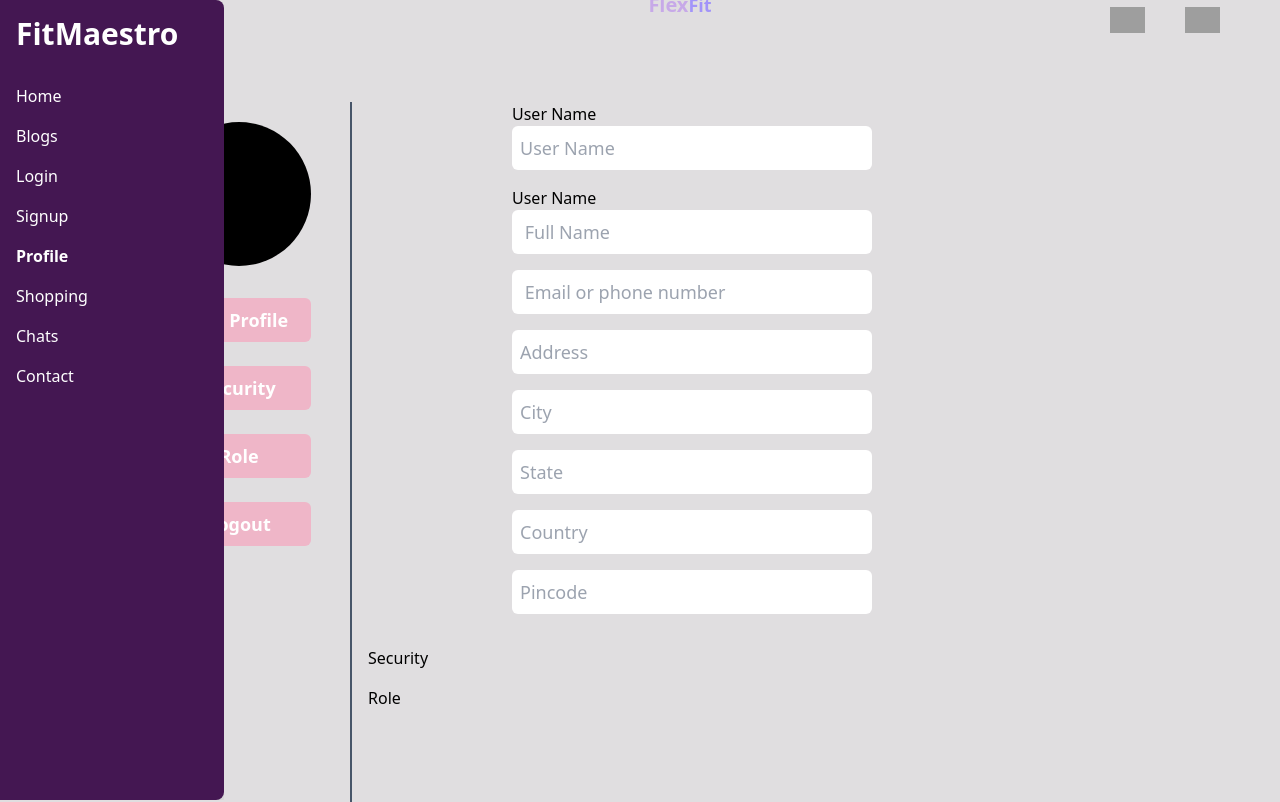
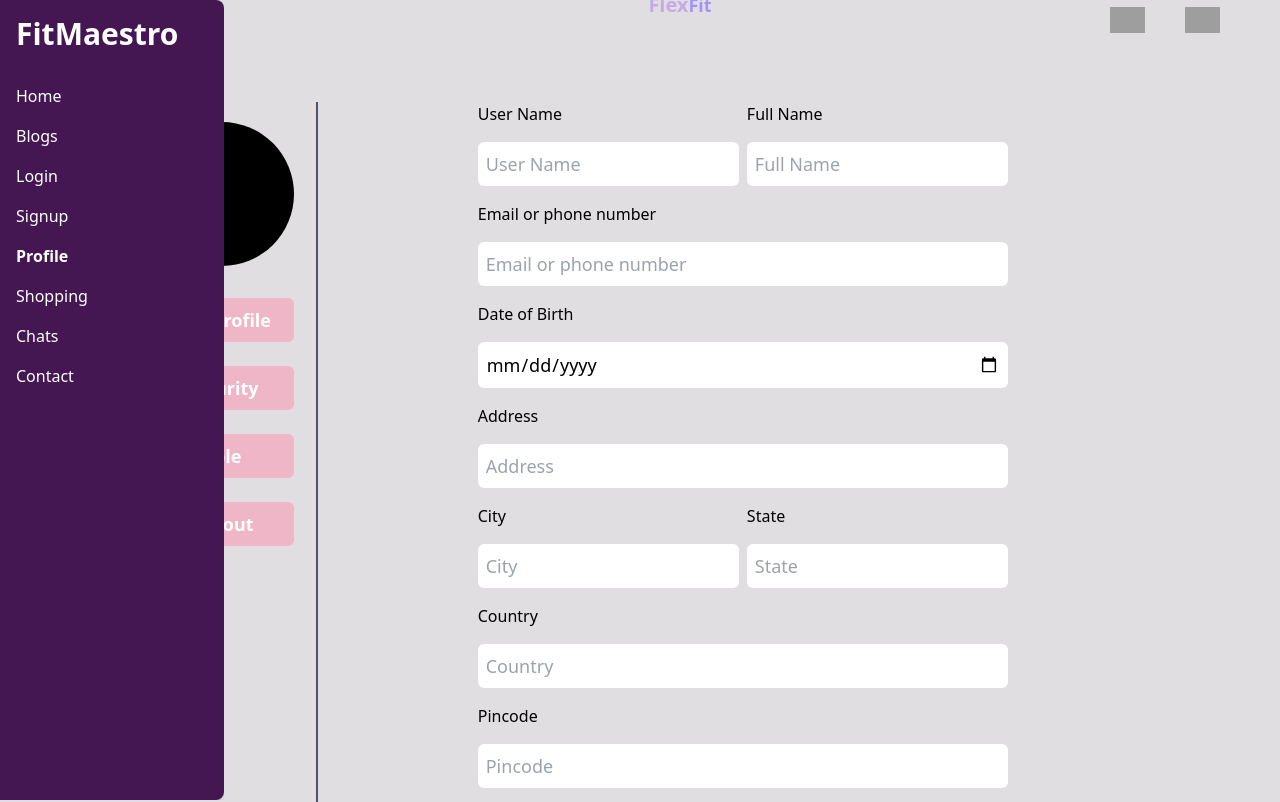
Before and after one commit to Adarsh-5454/Health-and-fitness-tracker, a React (Vite) app in the folder client/: page /profile in a window 1280 px wide. Shown: the top 802 px of the page. Built offline with nearby package versions, Linux system fonts and the light colour scheme; grey boxes are pictures that could not be loaded.

Commit message:
Create a new folder EditFlolder and add a new file called EditFile.txt inside it.

```diff
--- a/client/src/components/Inputbox/Input.tsx
+++ b/client/src/components/Inputbox/Input.tsx
@@ -5,7 +5,7 @@ const Input = ({ placeholder, type }) => {
     <>
       <input
         type={type}
-        className="w-full p-2 mb-4 text-lg rounded-md focus:outline-none focus:ring-2 focus:ring-purple-500"
+        className="w-full p-2 my-4 text-lg rounded-md focus:outline-none focus:ring-2 focus:ring-purple-500"
         placeholder={placeholder}
       />
     </>
--- a/client/src/components/Profile/EditProfile.tsx
+++ /dev/null
@@ -1,29 +0,0 @@
-import React from "react";
-import Input from "../Inputbox/Input";
-
-const EditProfile = () => {
-   return (
-      <>
-         <div className="flex flex-col  w-full px-36 ">
-            <div>
-               <div>
-                  <label> User Name</label>
-                  <Input placeholder={"User Name"} type={"text"} />
-               </div>
-               <div>
-                  <label> User Name</label>
-                  <Input placeholder={" Full Name"} type={"text"} />
-               </div>
-            </div>
-            <Input placeholder={" Email or phone number"} type={"text"} />
-            <Input placeholder={"Address"} type={"text"} />
-            <Input placeholder={"City"} type={"text"} />
-            <Input placeholder={"State"} type={"text"} />
-            <Input placeholder={"Country"} type={"text"} />
-            <Input placeholder={"Pincode"} type={"text"} />
-         </div>
-      </>
-   );
-};
-
-export default EditProfile;
--- /dev/null
+++ b/client/src/components/Profile/EditProfile/EditProfile.tsx
@@ -0,0 +1,48 @@
+import React from "react";
+import Input from "../../Inputbox/Input";
+import LabelInput from "./LabelInput";
+import Button from "../../Button/Button";
+
+const EditProfile = () => {
+  return (
+    <>
+      <div className="flex flex-col  w-full px-36 ">
+        <div className="flex gap-2 w-full">
+          <LabelInput
+            placeholder={"User Name"}
+            type={"text"}
+            label={" User Name"}
+          />
+          <LabelInput
+            placeholder={"Full Name"}
+            type={"text"}
+            label={" Full Name"}
+          />
+        </div>
+        <LabelInput
+          placeholder={"Email or phone number"}
+          type={"text"}
+          label={" Email or phone number"}
+        />
+        <LabelInput
+          placeholder={"Date of Birth"}
+          type={"date"}
+          label={" Date of Birth"}
+        />
+        <LabelInput placeholder={"Address"} type={"text"} label={"Address"} />
+        <div className="flex gap-2 w-full">
+          <LabelInput placeholder={"City "} type={"text"} label={"City"} />
+          <LabelInput placeholder={"State "} type={"text"} label={"State"} />
+        </div>
+        <LabelInput placeholder={"Country"} type={"text"} label={"Country"} />
+        <LabelInput placeholder={"Pincode"} type={"number"} label={"Pincode"} />
+        <div className="flex justify-between w-6/12 ">
+          <Button label={"Save"} />
+          <Button label={"Cancel"} />
+        </div>
+      </div>
+    </>
+  );
+};
+
+export default EditProfile;
--- /dev/null
+++ b/client/src/components/Profile/EditProfile/LabelInput.tsx
@@ -0,0 +1,13 @@
+import React from "react";
+import Input from "../../Inputbox/Input";
+
+const LabelInput = ({ placeholder, type, label }) => {
+  return (
+    <div className="w-full">
+      <label> {label}</label>
+      <Input placeholder={placeholder} type={type} />
+    </div>
+  );
+};
+
+export default LabelInput;
--- a/client/src/pages/Profile.tsx
+++ b/client/src/pages/Profile.tsx
@@ -1,4 +1,4 @@
-import EditProfile from "../components/Profile/EditProfile";
+import EditProfile from "../components/Profile/EditProfile/EditProfile";
 import ProfileNav from "../components/Profile/ProfileNav";
 import Role from "../components/Profile/Role";
 import Security from "../components/Profile/Security";
```
Also changed, not shown: client/src/pages/Contact.tsx (+3 -4 lines). Lines whose indentation alone changed are shown as unchanged.
